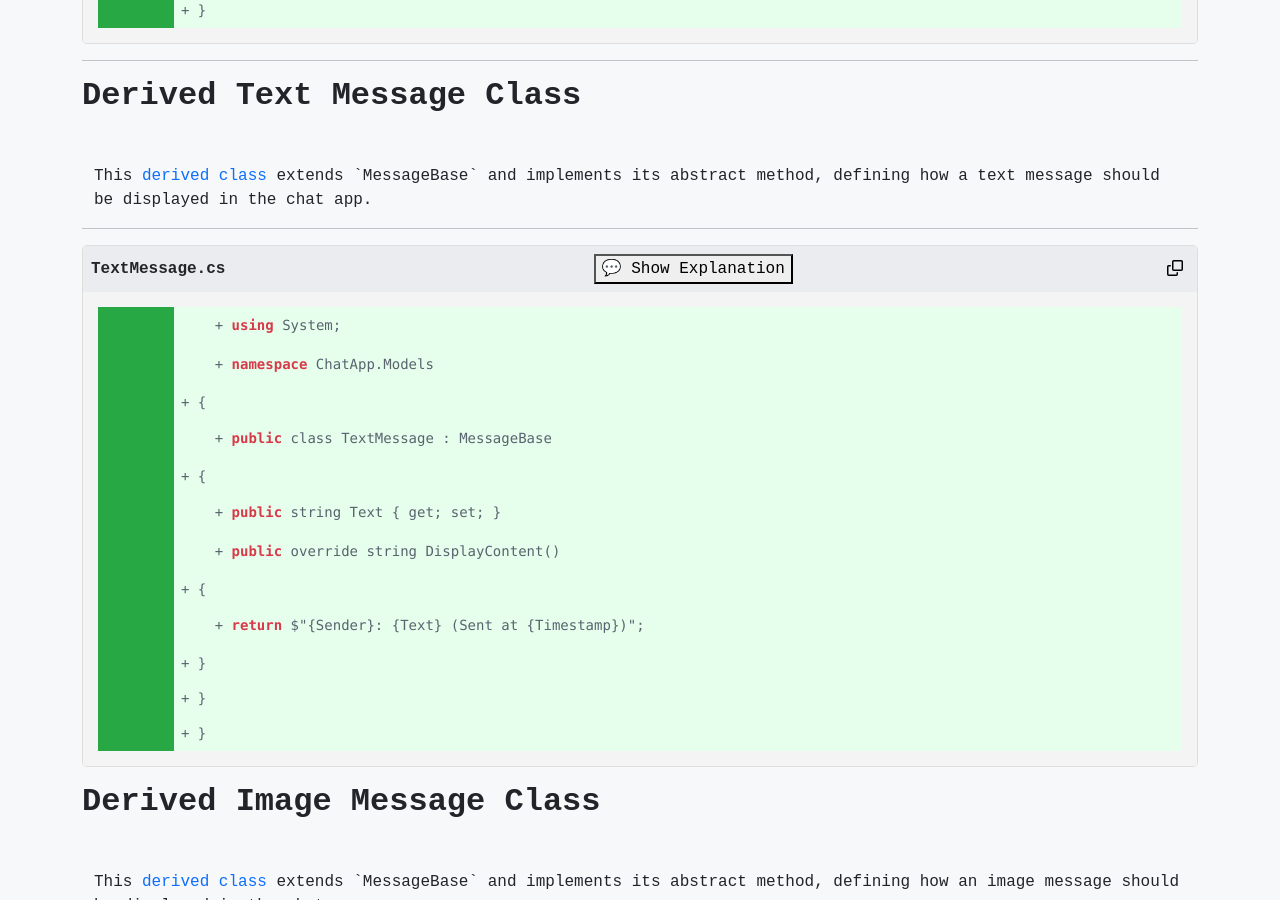
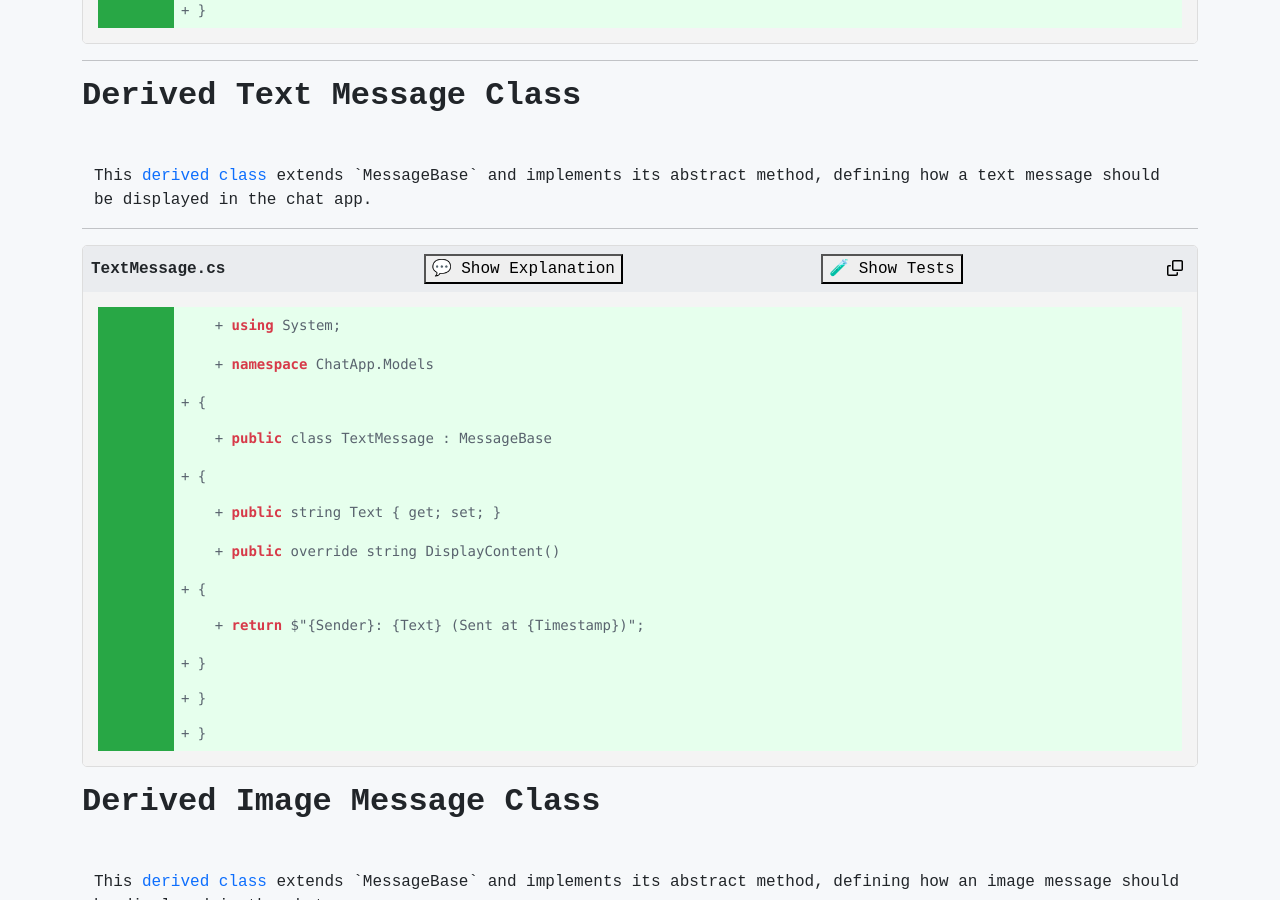
Before and after one commit to JWalshe86/ChatApp, a Jekyll site: the page built from docs/ChatAppPartTwo.md, in a window 1280 px wide and 900 px high, scrolled down 836 px. Built offline with Jekyll 4.4.1, drawn with Linux system fonts in a browser that asks for light colours.

Commit message:
Update ChatAppPartTwo.md

```diff
--- a/docs/ChatAppPartTwo.md
+++ b/docs/ChatAppPartTwo.md
@@ -187,6 +187,7 @@
 
         <!-- Toggle Button -->
         <button class="toggle-button" id="toggleButtonTextMessage" data-target="textmessage">💬 Show Explanation</button>
+        <button class="toggle-button" data-target="test-textmessage">🧪 Show Tests</button>
 
         <button class="copy-button" aria-label="Copy code">
             <svg aria-hidden="true" focusable="false" class="octicon octicon-copy" viewBox="0 0 16 16" width="16" height="16" fill="currentColor">
@@ -264,6 +265,52 @@
         adhering to a <strong>common contract</strong>.
     </p>
 </div>
+
+<!-- Tests View (Initially Hidden) -->
+    <div id="test-textmessage" class="tab-content" style="display:none;">
+        <h4>🧪 Unit Tests for <code>TextMessage</code></h4>
+        <pre class="language-csharp"><code>
+using Xunit;
+using ChatApp.Models;
+using System;
+
+public class TestMessage
+{
+    [Fact]
+    public void TextMessage_DisplayContent_ReturnsExpectedFormat()
+    {
+        var textMessage = new TextMessage
+        {
+            Sender = "Alice",
+            Text = "Hello World!",
+            Timestamp = new DateTime(2025, 2, 16, 12, 0, 0)
+        };
+
+        var result = textMessage.DisplayContent();
+
+        Assert.Equal("Alice: Hello World! (Sent at 16/02/2025 12:00:00)", result);
+    }
+}
+        </code></pre>
+
+        <h4>✅ Test Results</h4>
+        <table class="table">
+            <thead>
+                <tr>
+                    <th>Test</th>
+                    <th>Status</th>
+                    <th>Duration</th>
+                </tr>
+            </thead>
+            <tbody>
+                <tr>
+                    <td><code>TextMessage_DisplayContent_ReturnsExpectedFormat</code></td>
+                    <td style="color: green;">✔ Passed</td>
+                    <td>24 ms</td>
+                </tr>
+            </tbody>
+        </table>
+    </div>
 
 </div> <!-- Closing .code-block -->
 
```
